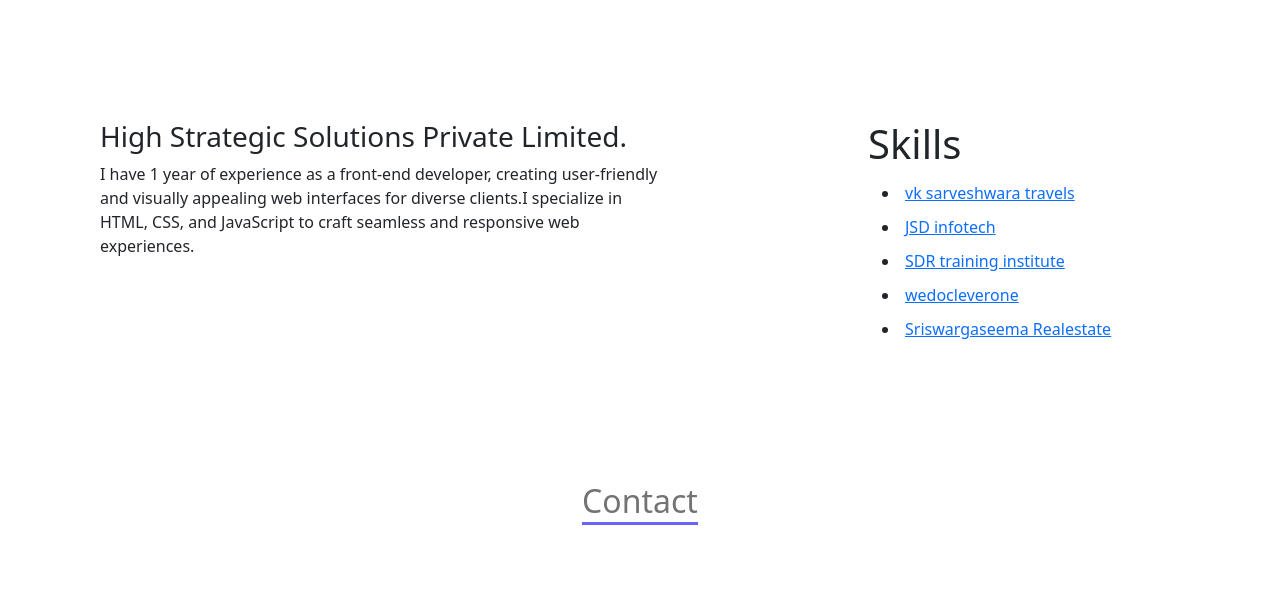
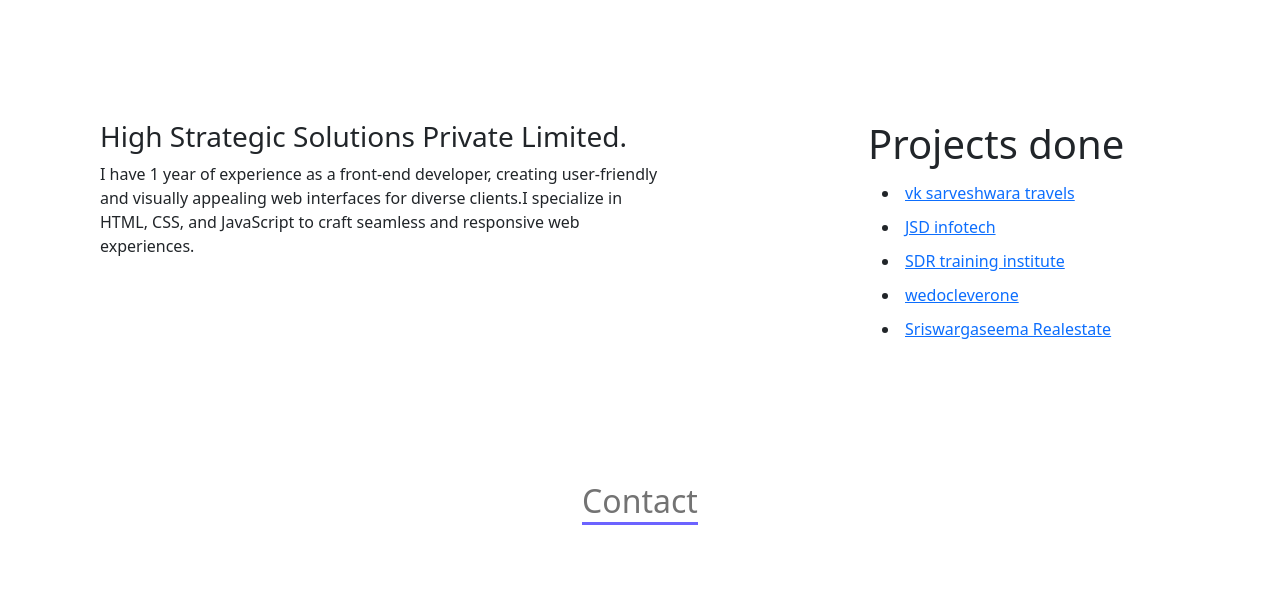
Before and after one commit to ravanthtechnq/ravanthportfolio, a plain HTML site: page index.html in a window 1280 px wide. Shown: the part 1733-2340 px from the top of the page. Drawn offline with nearby package versions, Linux system fonts and the light colour scheme.

Commit message:
Update index.html

```diff
--- a/index.html
+++ b/index.html
@@ -110,7 +110,7 @@
                 responsive web experiences.</p>
         </div>
         <div class="about-right">
-            <h1>Skills</h1>
+            <h1>Projects done</h1>
             <ul class="typing-list">
                 <li><a href="https://vksarveshwartravels.com/">vk sarveshwara travels</a>
                 </li>
```
